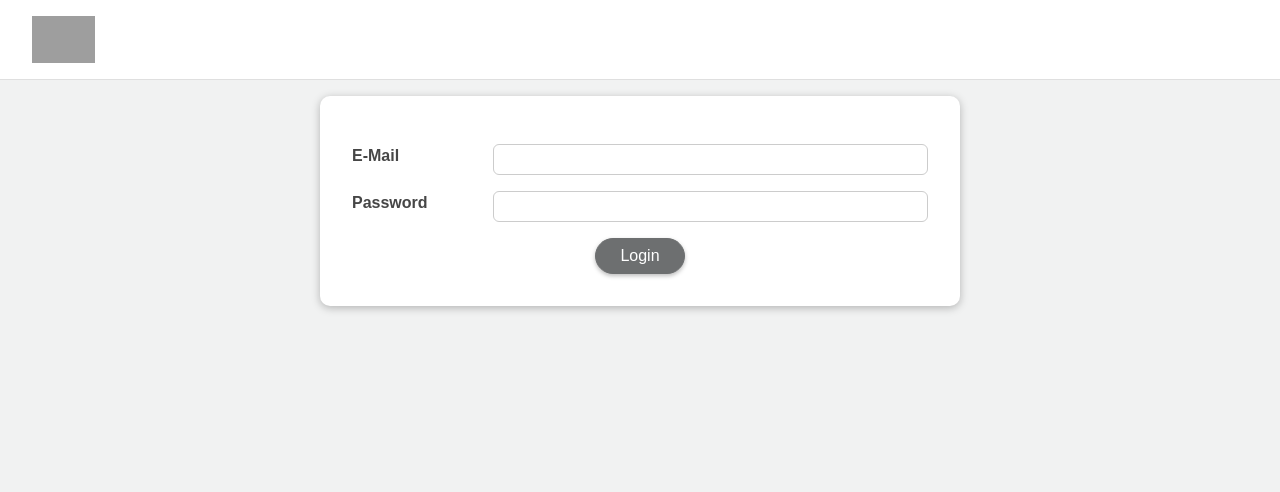
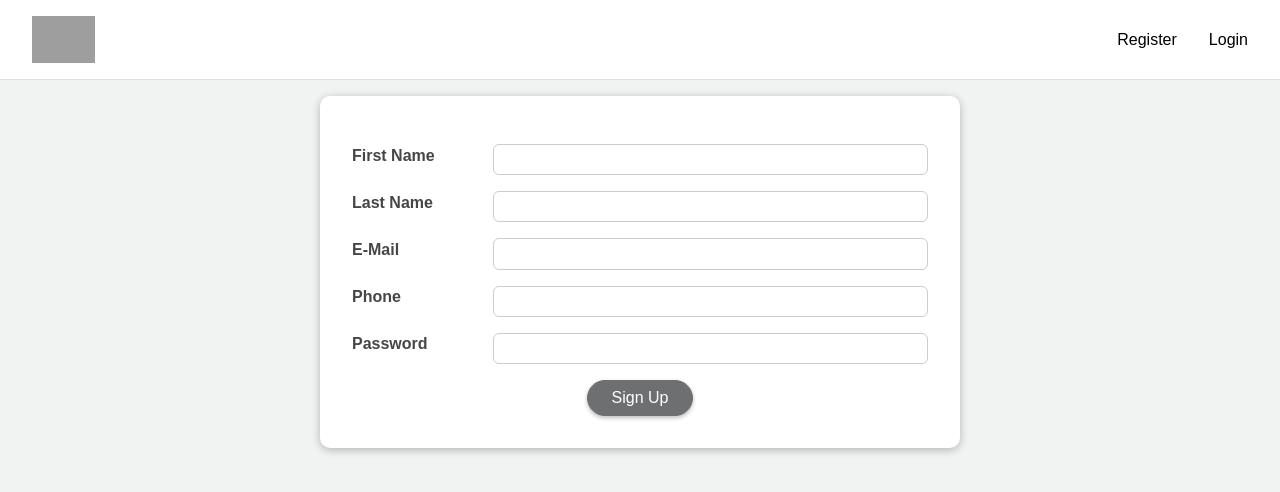
Before and after one commit to kshitij4/Notes-app, a React (Create React App) app: page /register in a window 1280 px wide. Shown: the top 492 px of the page. Built offline with nearby package versions, Linux system fonts and the light colour scheme; grey boxes are pictures that could not be loaded.

Commit message:
login register and profile added

```diff
--- a/package.json
+++ b/package.json
@@ -6,8 +6,10 @@
     "@testing-library/jest-dom": "^5.15.0",
     "@testing-library/react": "^11.2.7",
     "@testing-library/user-event": "^12.8.3",
+    "axios": "^0.24.0",
     "react": "^17.0.2",
     "react-dom": "^17.0.2",
+    "react-router-dom": "^6.0.1",
     "react-scripts": "4.0.3",
     "web-vitals": "^1.1.2"
   },
--- a/src/app/App.js
+++ b/src/app/App.js
@@ -1,36 +1,46 @@
-import React, { useEffect, useState } from 'react';
+import React, { useEffect, useState } from "react";
 
-import Login from './components/login/Login';
-import Home from './components/home/Home';
-import MainHeader from './components/common/Layout/Header/MainHeader/MainHeader';
+import Login from "./components/login/Login";
+import Home from "./components/home/Home";
+import MainHeader from "./components/common/Layout/Header/MainHeader/MainHeader";
+import { BrowserRouter as Router, Routes, Route } from "react-router-dom";
+import Register from "./components/register/Register";
+import Profile from "./components/profile/Profile";
 
 function App() {
 	const [isLoggedIn, setIsLoggedIn] = useState(false);
 
 	useEffect(() => {
-    if(localStorage.getItem('isLogged') === '1'){
+		if (localStorage.getItem("isLogged") === "1") {
 			setIsLoggedIn(true);
 		}
 	}, []);
 
 	const loginHandler = (email, password) => {
-    localStorage.setItem('isLogged', 1);
+		localStorage.setItem("isLogged", 1);
 		setIsLoggedIn(true);
 	};
 
+	const registerHandler = (userData) => {
+		console.log(userData);
+	}
+
 	const logoutHandler = () => {
-    localStorage.removeItem('isLogged');
+		localStorage.removeItem("isLogged");
 		setIsLoggedIn(false);
 	};
 
 	return (
-    <React.Fragment>
+		<Router>
 			<MainHeader isAuthenticated={isLoggedIn} onLogout={logoutHandler} />
 			<main>
-        {!isLoggedIn && <Login onLogin={loginHandler} />}
-        {isLoggedIn && <Home  onLogout={logoutHandler} />}
+				<Routes>
+					<Route path="/register" element={<Register onRegister = {registerHandler} />} />
+					<Route path="/profile" element={<Profile />} />
+					<Route path="/" element={isLoggedIn ? <Home onLogout={logoutHandler} /> : <Login onLogin={loginHandler} />} exact />
+				</Routes>
 			</main>
-    </React.Fragment>
+		</Router>
 	);
 }
 
--- a/src/app/components/common/Layout/Header/Navigation/Navigation.js
+++ b/src/app/components/common/Layout/Header/Navigation/Navigation.js
@@ -1,14 +1,37 @@
 import React from 'react';
+import {
+  Link
+} from "react-router-dom";
+// import Home from '../../../../home/Home';
+// import Login from '../../../../login/Login';
+// import Register from '../../../../register/Register';
 
 import classes from './Navigation.module.css';
 
 const Navigation = (props) => {
   return (
+      <div>
         <nav className={classes.nav}>
           <ul>
             {props.isLoggedIn && (
               <li>
-            <a href="/">Profile</a>
+                <Link to="/profile">Profile</Link>
+                {/* <a href="/">Profile</a> */}
+              </li>
+            )}
+            {!props.isLoggedIn && (
+              <li>
+                <Link to="/register">Register</Link>
+              </li>
+            )}
+            {!props.isLoggedIn && (
+              <li>
+                <Link to="/">Login</Link>
+              </li>
+            )}
+            {props.isLoggedIn && (
+              <li>
+                <Link to="/">Home</Link>
               </li>
             )}
             {props.isLoggedIn && (
@@ -18,6 +41,14 @@ const Navigation = (props) => {
             )}
           </ul>
         </nav>
+
+        {/* <Routes>
+            <Route path="/register" component = {Register} />
+            <Route path="/home" component = {Home} />
+            <Route path= "/" component = {Login} exact />
+            <Route path = "/login" component = {Login} />
+        </Routes> */}
+      </div>
   );
 };
 
--- a/src/app/components/common/Layout/Header/Navigation/Navigation.module.css
+++ b/src/app/components/common/Layout/Header/Navigation/Navigation.module.css
@@ -18,6 +18,15 @@
 
 .nav a:hover,
 .nav a:active {
+  color: #9f9fbb;
+}
+.nav Link {
+  text-decoration: none;
+  color: rgb(0, 0, 0);
+}
+
+.nav Link:hover,
+.nav Link:active {
   color: #9f9fbb;
 }
 
--- a/src/app/components/login/Login.js
+++ b/src/app/components/login/Login.js
@@ -30,7 +30,7 @@ const Login = (props) => {
   const [passState, passDispacher] = useReducer(passReducer , { value: '', isValid: null});
 
   const { isValid : isEmailValid } = emailState;
-  const {isValid : isPassValid } = passState;
+  const { isValid : isPassValid } = passState;
 
   useEffect( () => {
     const id = setTimeout(()=> {
--- /dev/null
+++ b/src/app/components/profile/Profile.js
@@ -0,0 +1,15 @@
+import Card from "../common/UI/Card/Card"
+
+const Profile = (props) => {
+    return (
+        <Card>
+            <h3>Name of person</h3>
+            <p>Contact Info</p>
+            <p>Address</p>
+            <p>Email address</p>
+            <p>Phone Number</p>
+        </Card>
+    )
+}
+
+export default Profile;
--- /dev/null
+++ b/src/app/components/register/Register.js
@@ -0,0 +1,128 @@
+import classes from "./Register.module.css";
+import Button from "../common/UI/Button/Button";
+import Card from "../common/UI/Card/Card";
+import { useEffect, useReducer, useState, useRef } from "react";
+
+const emailReducer = (state, action) => {
+	if (action.type === "INPUT") {
+		return { value: action.val, isValid: action.val.includes("@") };
+	}
+	if (action.type === "BLUR") {
+		return { value: state.value, isValid: state.value.includes("@") };
+	}
+	return { value: "", isValid: false };
+};
+
+const passReducer = (state, action) => {
+	if (action.type === "INPUT") {
+		return { value: action.val, isValid: action.val.trim().length > 6 };
+	}
+	if (action.type === "BLUR") {
+		return { value: state.value, isValid: state.value.trim().length > 6 };
+	}
+	return { value: "", isValid: false };
+};
+
+const phoneReducer = (state, action) => {
+    let re = new RegExp(/^[+]*[0-9]{10,}$/);
+	if (action.type === "INPUT") {
+		return { value: action.val, isValid: re.test(action.val) };
+	}
+	if (action.type === "BLUR") {
+		return { value: state.value, isValid:  re.test(action.val) };
+	}
+	return { value: "", isValid: false };
+};
+
+const Register = (props) => {
+	const [formIsValid, setFormIsValid] = useState(false);
+	const [emailState, emailDispacher] = useReducer(emailReducer, { value: "", isValid: null });
+	const [passState, passDispacher] = useReducer(passReducer, { value: "", isValid: null });
+	const [phoneState, phoneDispacher] = useReducer(phoneReducer, { value: "", isValid: null });
+
+	const { isValid: isEmailValid } = emailState;
+	const { isValid: isPassValid } = passState;
+	const { isValid: isPhoneValid } = phoneState;
+
+	const fname = useRef();
+	const lname = useRef();
+
+	useEffect(() => {
+		const id = setTimeout(() => {
+			setFormIsValid(isEmailValid && isPassValid && isPhoneValid);
+		}, 500);
+
+		return () => {
+			clearTimeout(id);
+		};
+	}, [isEmailValid, isPassValid, isPhoneValid]);
+
+	const emailChangeHandler = (event) => {
+		emailDispacher({ type: "INPUT", val: event.target.value });
+	};
+
+	const passwordChangeHandler = (event) => {
+		passDispacher({ type: "INPUT", val: event.target.value });
+	};
+
+	const phoneChangeHandler = (event) => {
+		phoneDispacher({ type: "INPUT", val: event.target.value });
+	};
+
+	const validateEmailHandler = () => {
+		emailDispacher({ type: "BLUR" });
+	};
+
+	const validatePasswordHandler = () => {
+		emailDispacher({ type: "BLUR" });
+	};
+
+	const validatePhoneHandler = () => {
+		phoneDispacher({ type: "BLUR" });
+	};
+
+	const submitHandler = (event) => {
+		event.preventDefault();
+		props.onRegister({
+			firstName: fname.current.value,
+			lastName: lname.current.value,
+			email: emailState.value,
+			phone: phoneState.value,
+			password: passState.value,
+		});
+	};
+
+	return (
+		<Card className={classes.register}>
+			<form onSubmit={submitHandler}>
+				<div className={classes.control}>
+					<label htmlFor="fname">First Name</label>
+					<input type="text" id="fname" ref={fname} />
+				</div>
+				<div className={classes.control}>
+					<label htmlFor="lname">Last Name</label>
+					<input type="text" id="lname" ref={lname} />
+				</div>
+				<div className={`${classes.control} ${emailState.isValid === false ? classes.invalid : ""}`}>
+					<label htmlFor="email">E-Mail</label>
+					<input type="email" id="email" value={emailState.value} onChange={emailChangeHandler} onBlur={validateEmailHandler} />
+				</div>
+				<div className={`${classes.control} ${phoneState.isValid === false ? classes.invalid : ""}`}>
+					<label htmlFor="email">Phone</label>
+					<input type="tel" id="phone" value={phoneState.value} onChange={phoneChangeHandler} onBlur={validatePhoneHandler} />
+				</div>
+				<div className={`${classes.control} ${passState.isValid === false ? classes.invalid : ""}`}>
+					<label htmlFor="password">Password</label>
+					<input type="password" id="password" value={passState.value} onChange={passwordChangeHandler} onBlur={validatePasswordHandler} />
+				</div>
+				<div className={classes.actions}>
+					<Button type="submit" className={classes.btn} disabled={!formIsValid}>
+						Sign Up
+					</Button>
+				</div>
+			</form>
+		</Card>
+	);
+};
+
+export default Register;
--- /dev/null
+++ b/src/app/components/register/Register.module.css
@@ -0,0 +1,56 @@
+.register {
+width: 90%;
+max-width: 40rem;
+margin: 2rem auto;
+padding: 2rem;
+}
+
+.control {
+margin: 1rem 0;
+display: flex;
+align-items: stretch;
+flex-direction: column;
+}
+
+.control label,
+.control input {
+display: block;
+}
+
+.control label {
+font-weight: bold;
+flex: 1;
+color: #464646;
+margin-bottom: 0.5rem;
+}
+
+.control input {
+flex: 3;
+font: inherit;
+padding: 0.35rem 0.35rem;
+border-radius: 6px;
+border: 1px solid #ccc;
+}
+
+.control input:focus {
+outline: none;
+border-color: #3f77ee;
+background: #dddbfc;
+}
+
+.control.invalid input {
+border-color: red;
+background: #fbdada;
+}
+
+.actions {
+text-align: center;
+}
+
+@media (min-width: 768px) {
+.control {
+    align-items: center;
+    flex-direction: row;
+}
+
+}
```
Also changed, not shown: src/app/components/profile/Profile.module.css (added), 1 other file (tests, documents, lock files or other folders). Lines whose indentation alone changed are shown as unchanged.
